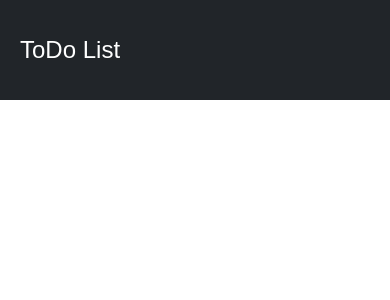
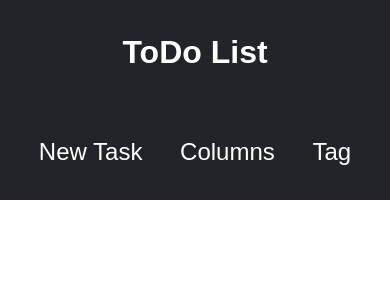
Before and after one commit to joaocorner/todo-nextjs, a Next.js app: page / in a window 390 px wide. Shown: the top 300 px of the page. Built offline with nearby package versions, Linux system fonts and the light colour scheme.

Commit message:
changing header style and adding responsiveness

```diff
--- a/pages/index.js
+++ b/pages/index.js
@@ -21,8 +21,50 @@ const StyledHeader = styled.div`
   align-items: center;
   padding: 0 20px;
   font-size: 1.5rem;
+  justify-content: space-between;
+
+  a {
+    color: #fff;
+  }
+
+  h1 {
+    font-size: 2rem;
+  }
+
+  ul {
+    display: flex;
+    list-style: none;
+    justify-content: space-between;
+    width: 350px;
+  }
+  @media (max-width: 650px) {
+    flex-direction: column;
+    height: 200px;
+    justify-content: space-around;
+    ul {
+      width: 100%;
+      justify-content: space-around;
+    }
+  }
 `;
 
 const Header = () => {
-  return <StyledHeader>ToDo List</StyledHeader>;
+  return (
+    <StyledHeader>
+      <h1>
+        <a href="#">ToDo List</a>{" "}
+      </h1>
+      <ul>
+        <li>
+          <a href="#">New Task</a>
+        </li>
+        <li>
+          <a href="#">Columns</a>
+        </li>
+        <li>
+          <a href="#">Tag</a>
+        </li>
+      </ul>
+    </StyledHeader>
+  );
 };
```
